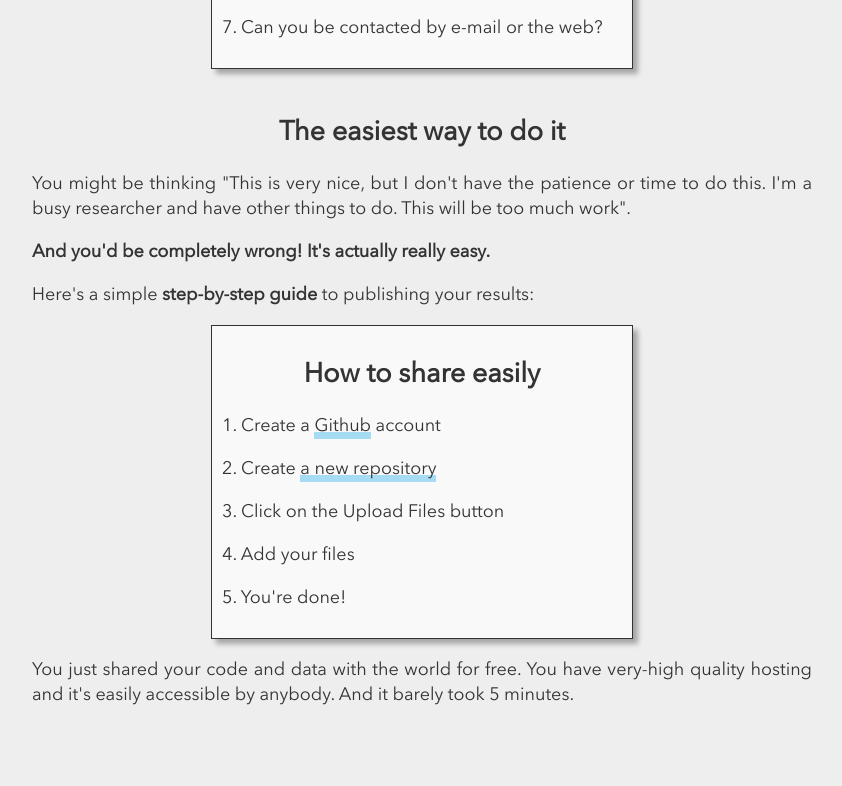
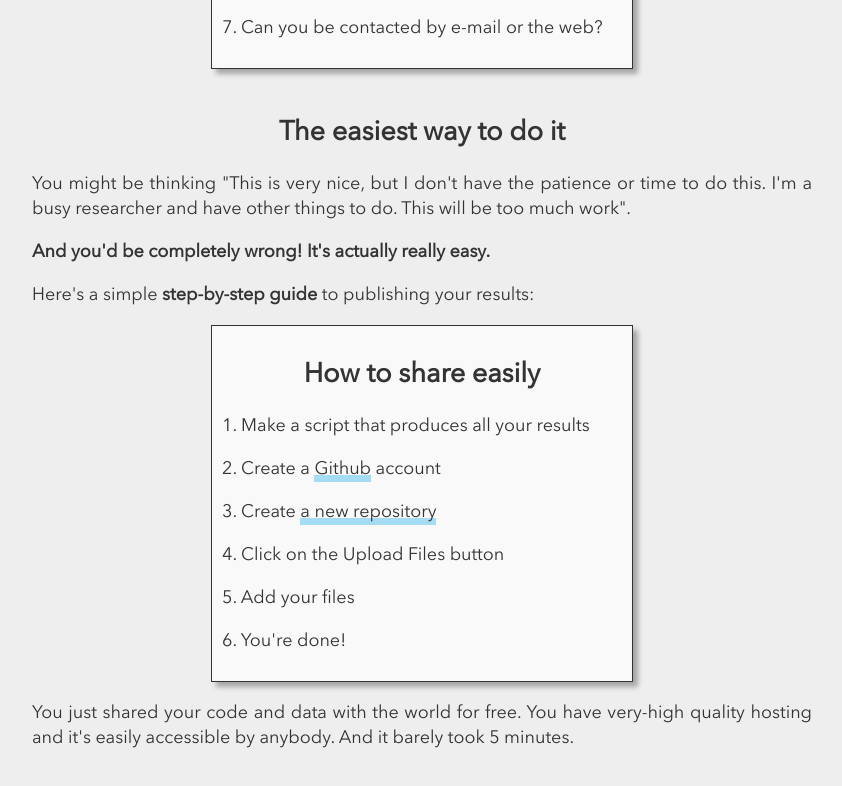
Before and after one commit to bonaert/reproducible-papers, a plain HTML site: page index.html in a window 1280 px wide. Shown: the part 2731-3517 px from the top of the page, without its empty margins (218-1060 px from the left). Before the commit the page ends 3478 px from the top, so only its background shows below. Drawn offline with Linux system fonts and the light colour scheme.

Commit message:
Update guide

```diff
--- a/index.html
+++ b/index.html
@@ -130,20 +130,22 @@
             <div class="infoPanel">
                 <h2 class="center">How to share easily</h2>
 
-                <p>1. Create a
+                <p>1. Make a script that produces all your results</p>
+
+                <p>2. Create a
                     <a href="https://github.com">Github</a>
                     account
                 </p>
 
-                <p>2. Create
+                <p>3. Create
                     <a href="https://github.com/new"> a new repository</a>
                 </p>
 
-                <p>3. Click on the Upload Files button</p>
+                <p>4. Click on the Upload Files button</p>
 
-                <p>4. Add your files</p>
+                <p>5. Add your files</p>
 
-                <p>5. You're done!</p>
+                <p>6. You're done!</p>
             </div>
 
             <p>You just shared your code and data with the world for free. You have very-high
```
